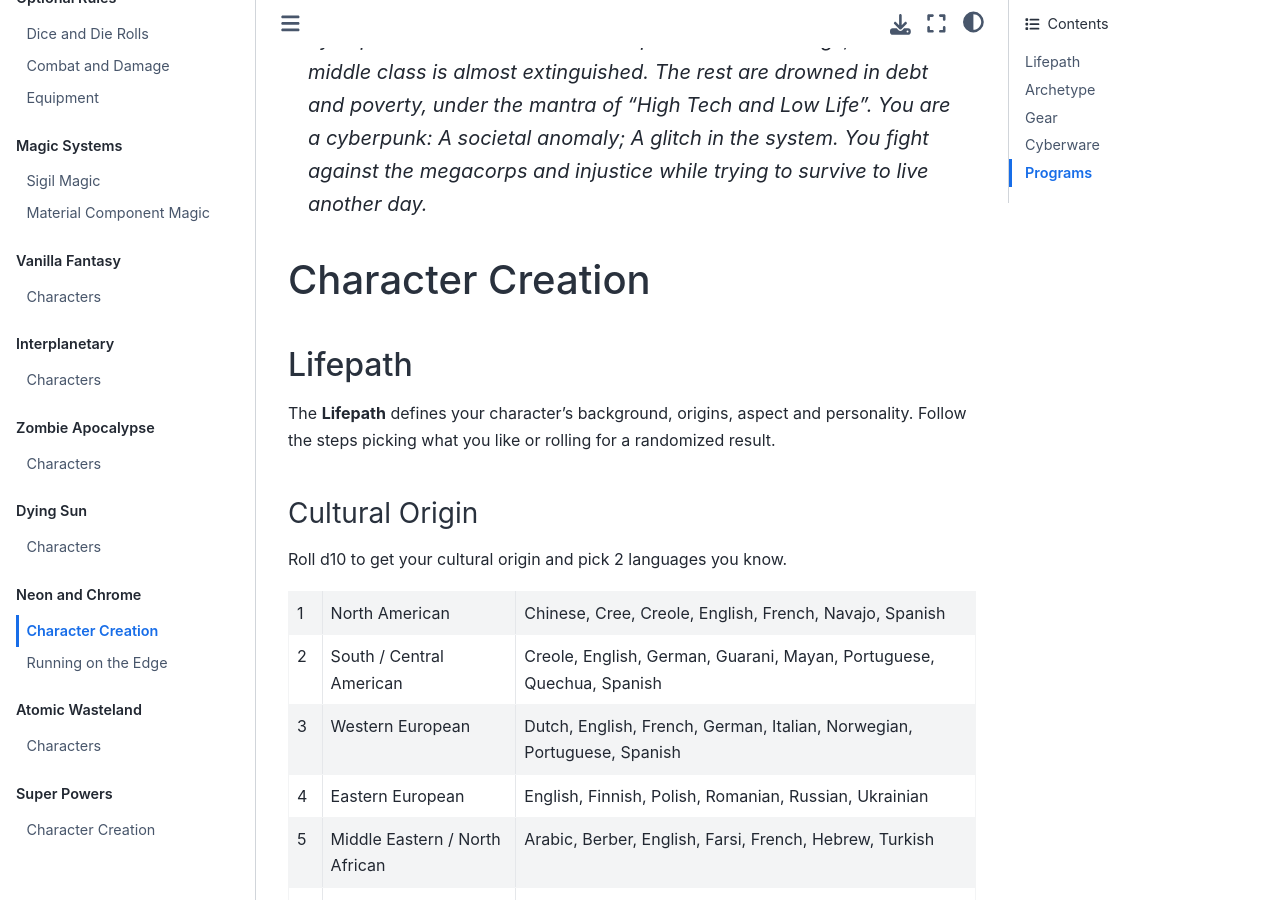
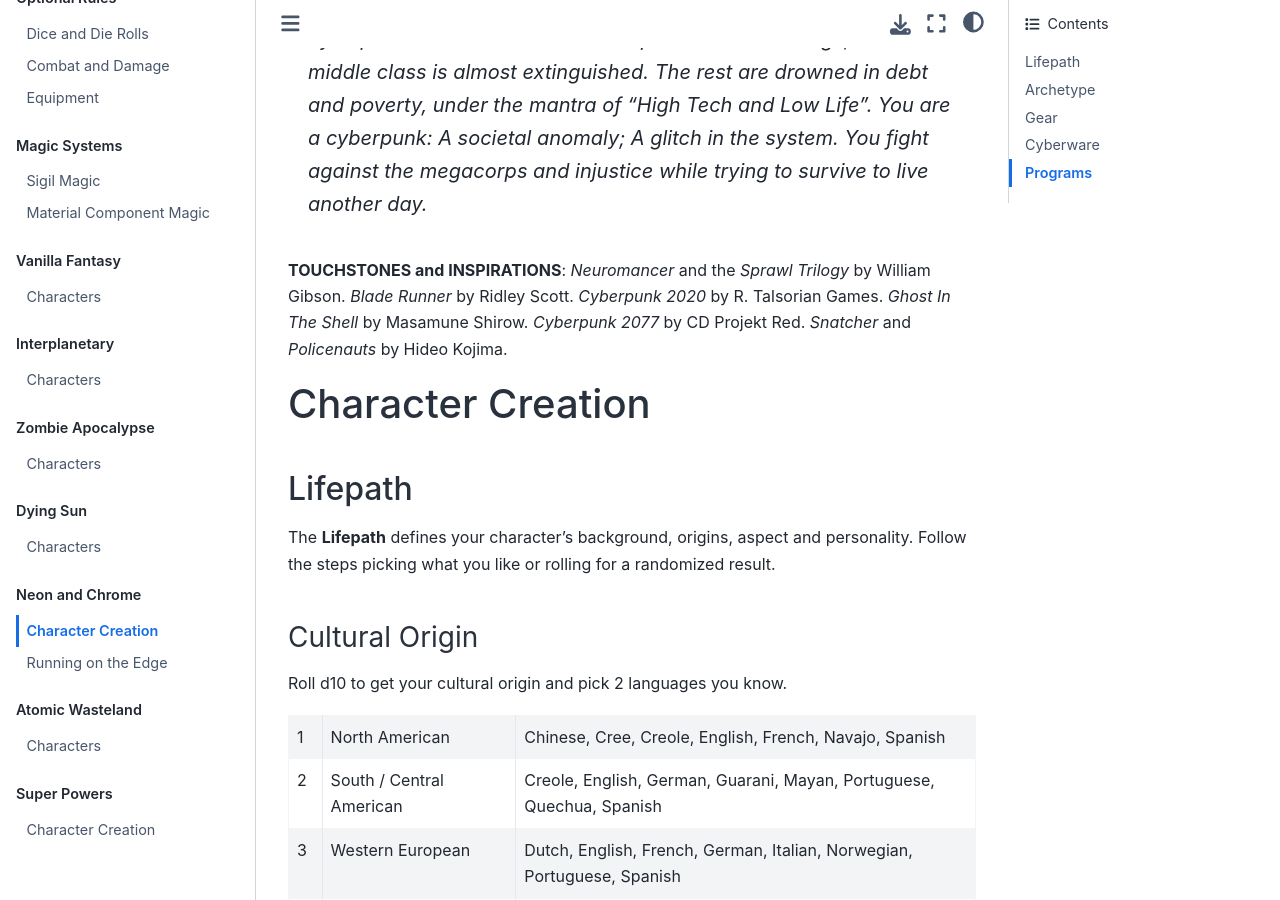
Before and after one commit to TaTooKa/froth, a Sphinx documentation site: the page built from docs/source/pages/worlds/neonandchrome/characters.rst, in a window 1280 px wide and 900 px high, scrolled down 510 px. Built offline with Sphinx 7.4.7 and the Sphinx Book theme 1.1.4, drawn with Linux system fonts in a browser that asks for light colours; cross-references to code outside the pages are shown as plain code.

Commit message:
add N&C touchstones.

```diff
--- a/docs/source/pages/worlds/neonandchrome/characters.rst
+++ b/docs/source/pages/worlds/neonandchrome/characters.rst
@@ -5,6 +5,8 @@
 .. epigraph::
 
  *The year 20XX. MegaCorporations are more powerful than nation states. Technology is everywhere, powering the surveillance state and the consumerism machine of the inescapable technofeudalist dystopia. The billonaires and the 1-percent live like kings, while the middle class is almost extinguished. The rest are drowned in debt and poverty, under the mantra of "High Tech and Low Life". You are a cyberpunk: A societal anomaly; A glitch in the system. You fight against the megacorps and injustice while trying to survive to live another day.*
+
+**TOUCHSTONES and INSPIRATIONS**: *Neuromancer* and the *Sprawl Trilogy* by William Gibson. *Blade Runner* by Ridley Scott. *Cyberpunk 2020* by R. Talsorian Games. *Ghost In The Shell* by Masamune Shirow. *Cyberpunk 2077* by CD Projekt Red. *Snatcher* and *Policenauts* by Hideo Kojima.
 
 Character Creation
 ==================
```
